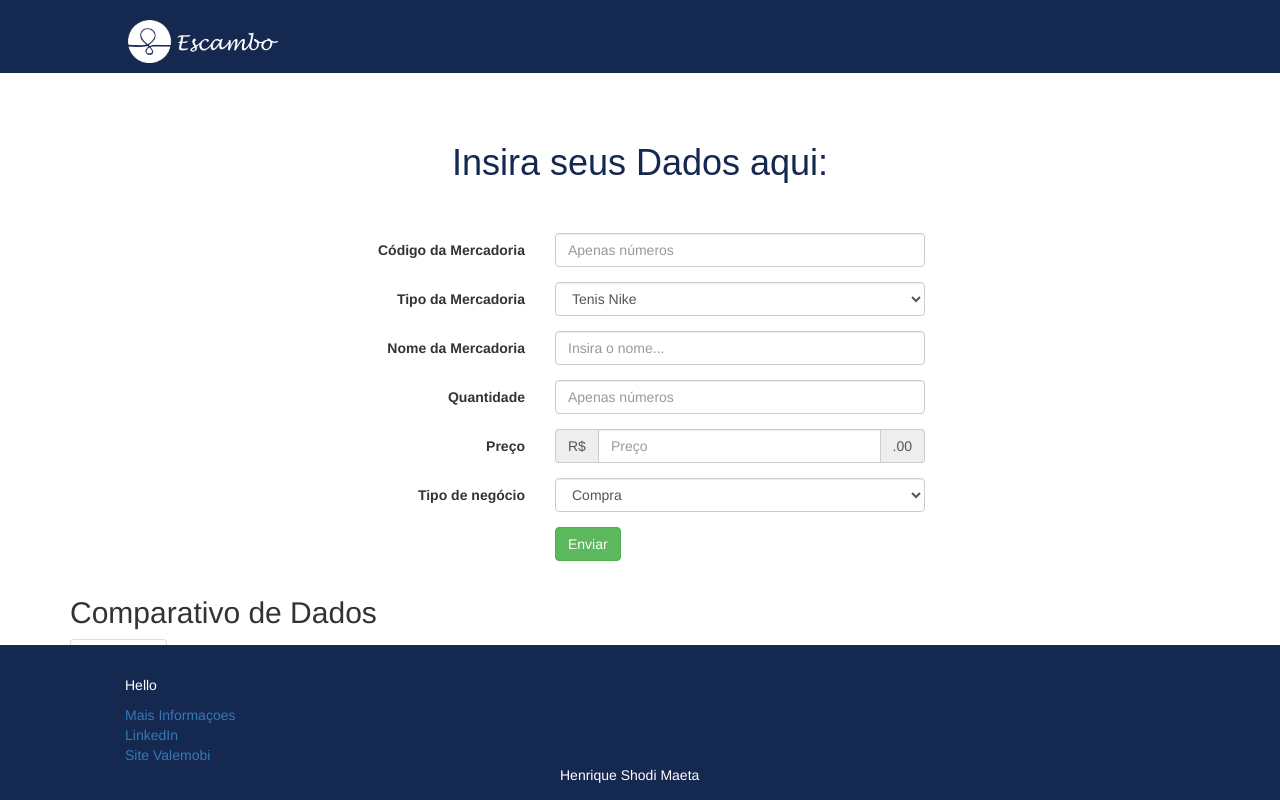
After one commit to hshodi/teste_valemobi, a PHP site: page /teste.html in a window 1280 px wide. The commit adds this page. Run offline with PHP 8.4, Linux system fonts and the light colour scheme.

Commit message:
atualizacao

```diff
--- a/style.css
+++ b/style.css
@@ -1,18 +1,48 @@
 
 @media (max-width: 767px) {
+.list-footer{
+margin-left: 0px;
+}
+.hello{
+margin-left: 55px;
+}
 .margin-fix{margin-left: auto;}
 .margin-right-fix{margin-right: auto;}
 .footer-text2{text-align: left; font-size: 12px;}
 #navcontainer ul li { display: block; padding-bottom: 15px; margin-top: 20px;}
 }
+
+/********************
+********768 - 992********
+********************/
+
 @media (min-width: 768px) and (max-width: 992px) {
+.list-footer{
+margin-left: 0px;
+}
+.hello{
+margin-left: 55px;
+}
 .imagem{margin-left: 5%;}
 .margin-fix{margin-left: 5%;}
 .margin-right-fix{margin-right: 5%;}
 .footer-text2{text-align: right; font-size: 12px;}
+
 #navcontainer ul li { display: inline; margin-top: 20px;}
 }
+
+
+/********************
+********992 - 1220********
+********************/
+
 @media (min-width: 992px) and (max-width: 1200px) {
+.list-footer{
+margin-left: 0px;
+}
+.hello{
+margin-left: 55px;
+}
 .imagem{padding-left: 14%;}
 .form-group{padding-left: 25%; padding-right: 25%;}
 .margin-fix{margin-left: 14%;}
@@ -20,7 +50,17 @@
 .footer-text2{text-align: right; font-size: 12px;}
 #navcontainer ul li { display: inline; margin-top: 20px;}
 }
+/********************
+********1200********
+********************/
+
 @media (min-width: 1201px) {
+.list-footer{
+margin-left: 0px;
+}
+.hello{
+margin-left: 55px;
+}
 .imagem{padding-left: 15%;}
 .form-group{padding-left: 25%; padding-right: 25%;}
 .lorem{padding-left: 23%;padding-right: 23%;}
@@ -28,26 +68,12 @@
 .margin-right-fix{margin-right: 15%;}
 .footer-text2{text-align: right; font-size: 12px;}
 #navcontainer ul li { display: inline; margin-top: 20px;}
-@media (max-width: 767px) {
+}
 
-}
-@media (min-width: 768px) and (max-width: 992px) {
-.align{
-    padding-left: 5%;
-}
-}
-@media (min-width: 992px) and (max-width: 1200px) {
-.form-group{padding-left: 25%; padding-right: 25%;}
-.align{
-    padding-left: 25%;
-}
-}
-@media (min-width: 1201px) {
-.form-group{padding-left: 25%; padding-right: 25%;}
-.align{
-    padding-left: 25%;
-}
-}
+/*
+    fgwuyfga
+*/
+
 .align{
     padding-top: 20px;
 }
@@ -82,18 +108,8 @@
     padding-bottom: 10px;
     margin-top: 35px;
 }
-.site-footer{
-    background: #15284F;
-    color: white;
-    margin-top: 30px;
-    padding-top: 30px;
-}
-.bottom-footer{
-    border-top: 1px solid #b2b2b2;
-    margin-top: 10px;
-    padding-top: 10px;
-    color: #b2b2b2;
-}
+
+
 
 .essencial{
     margin-top: 35px;
@@ -115,3 +131,38 @@ text-align: center;
 #ulcontainer ul li{
     display: inline;
 }
+.site-footer{
+
+    background: #15284F;
+    color: white;
+    margin-top: 30px;
+    padding-top: 30px;
+    padding-bottom: 30px;
+}
+.bottom-footer{
+    border-top: 1px solid #b2b2b2;
+    margin-top: 10px;
+    padding-top: 10px;
+    color: #b2b2b2;
+}
+
+#footer {
+   position:fixed;
+   left:0px;
+   bottom:0px;
+   height:155px;
+   width:100%;
+   background:#15284F;
+}
+
+/* IE 6 */
+* html #footer {
+   position:absolute;
+   top:expression((0-(footer.offsetHeight)+(document.documentElement.clientHeight ? document.documentElement.clientHeight : document.body.clientHeight)+(ignoreMe = document.documentElement.scrollTop ? document.documentElement.scrollTop : document.body.scrollTop))+'px');
+}
+.align{
+    margin-left: 10%;
+}
+.nomemeu{
+    margin-top: 60px;
+}
--- /dev/null
+++ b/teste.html
@@ -0,0 +1,147 @@
+<!DOCTYPE html>
+<html lang = "pt-br">
+
+<head>
+    <title>Plataforma de negociação de mercadorias.</title>
+    <meta charset="utf-8">
+    <link href="css/bootstrap.css" rel="stylesheet" />
+    <meta name="viewport" content="width=device-width, initial-scale=1">
+    <meta name="viewport" content="width=device-width, initial-scale=1, maximum-scale=1, user-scalable=no">
+    <link href="style.css" rel="stylesheet" />
+    <script src="https://ajax.googleapis.com/ajax/libs/jquery/1.12.4/jquery.min.js"></script>
+  <script src="http://maxcdn.bootstrapcdn.com/bootstrap/3.3.7/js/bootstrap.min.js"></script>
+<script>
+$(document).ready(function(){
+    $(".nav-tabs a").click(function(){
+        $(this).tab('show');
+    });
+});
+</script>
+</head>
+
+<body>
+    <div class="nav-cont">
+        <div class="align"><img src="escambo.png" width="150px"></div>
+    </div>
+
+    <div class="container">
+
+    <div class="principal">
+
+    <h1 class="title">Insira seus Dados aqui:</h1>
+
+    <div class="row">
+        <div class="centralizado">
+            <div class="col-xs-12 col-sm-12 col-md-12">
+            <form class="form-horizontal" action="index.php" method="post">
+                <div class="form-group">
+                    <label for="codigo" class="col-sm-4 control-label">Código da Mercadoria</label>
+                    <div class="col-sm-8">
+                        <input type="number" name="codigo" class="form-control" id="codigo" placeholder="Apenas números">
+                    </div>
+                </div>
+                <div class="form-group">
+                    <label for="tipom" class="col-sm-4 control-label">Tipo da Mercadoria</label>
+                    <div class="col-sm-8">
+                        <select class="form-control" name="tipom">
+                            <option>Tenis Nike</option>
+                            <option>Blusa Adidas</option>
+                            <option>Colar</option>
+                            <option>Bermuda</option>
+                        </select>
+                    </div>
+                </div>
+                <div class="form-group">
+                    <label for="nome" class="col-sm-4 control-label">Nome da Mercadoria</label>
+                    <div class="col-sm-8">
+                        <input type="text" name="nome" class="form-control" id="nome" placeholder="Insira o nome...">
+                    </div>
+                </div>
+                <div class="form-group">
+                    <label for="quantidade" class="col-sm-4 control-label">Quantidade</label>
+                    <div class="col-sm-8">
+                       <input type="number" name="quantidade" class="form-control" id="quantidade" placeholder="Apenas números">
+                    </div>
+                </div>
+                <div class="form-group">
+                    <label for="preco" class="col-sm-4 control-label">Preço</label>
+                    <div class="col-sm-8">
+                        <div class="input-group">
+                        <div class="input-group-addon">R$</div>
+                        <input type="number" name="preco" class="form-control" id="preco" placeholder="Preço">
+                        <div class="input-group-addon">.00</div>
+                    </div>
+                    </div>
+                </div>
+                <div class="form-group">
+                    <label for="tipon" class="col-sm-4 control-label">Tipo de negócio</label>
+                    <div class="col-sm-8">
+                        <select class="form-control" name="tipon">
+                          <option>Compra</option>
+                          <option>Venda</option>
+                        </select>
+                    </div>
+                </div>
+                <div class="form-group">
+                    <div class="col-sm-offset-4 col-sm-8">
+                        <button type="submit" name="submit" class="btn btn-success">Enviar</button>
+                    </div>
+                </div>
+            </form>
+            </div>
+      </div>
+    </div>
+    </div>
+</div>
+
+<div class="container">
+  <h2>Comparativo de Dados</h2>
+  <ul class="nav nav-tabs">
+    <li class="active"><a href="#home">Tenis Nike</a></li>
+    <li><a href="#menu1">Blusa Adidas</a></li>
+    <li><a href="#menu2">Colar</a></li>
+    <li><a href="#menu3">Bermuda</a></li>
+  </ul>
+  <div class="tab-content">
+    <div id="home" class="tab-pane fade in active">
+      <h3>HOME</h3>
+      <p>Lorem ipsum dolor sit amet, consectetur adipisicing elit, sed do eiusmod tempor incididunt ut labore et dolore magna aliqua.</p>
+    </div>
+    <div id="menu1" class="tab-pane fade">
+      <h3>Menu 1</h3>
+      <p>Ut enim ad minim veniam, quis nostrud exercitation ullamco laboris nisi ut aliquip ex ea commodo consequat.</p>
+    </div>
+    <div id="menu2" class="tab-pane fade">
+      <h3>Menu 2</h3>
+      <p>Sed ut perspiciatis unde omnis iste natus error sit voluptatem accusantium doloremque laudantium, totam rem aperiam.</p>
+    </div>
+    <div id="menu3" class="tab-pane fade">
+      <h3>Menu 3</h3>
+      <p>Eaque ipsa quae ab illo inventore veritatis et quasi architecto beatae vitae dicta sunt explicabo.</p>
+    </div>
+  </div>
+</div>
+
+
+  <footer id="footer" class="site-footer">
+        <div class="container">
+            <div class="hello"><p>Hello</p></div>
+                <div class="col-md-5 list-footer">
+                    <ul  style="list-style-type:none">
+                        <li><a href="hhtp://hshodi.github.io" target="_blank">Mais Informaçoes</a></li>
+                        <li><a href="http://www.linkedin.com/in/shodi" target="_blank">LinkedIn</a></li>
+                        <li><a href="http://www.valemobi.com.br" target="_blank">Site Valemobi</a></li>
+                    </ul>
+                </div>
+                <div class="col-md-7 nomemeu">Henrique Shodi Maeta</div>
+        </div>
+    </body>
+</html>
+
+
+
+<!-- Teremos uma plataforma de negociação de mercadorias. Que obrigatoriamente deverá ter os seguintes
+
+campos: Código da Mercadoria, Tipo da Mercadoria, Nome da Mercadoria, Quantidade, Preço, Tipo do Negócio
+
+(Compra ou Venda). -->
```
